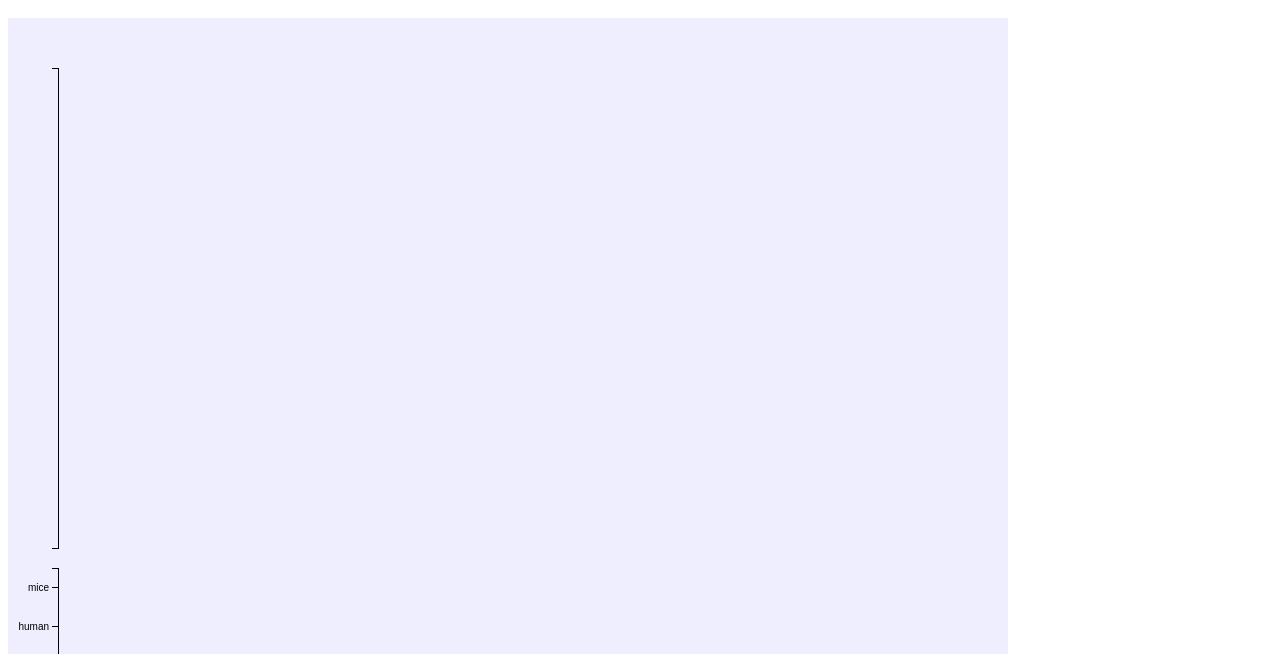
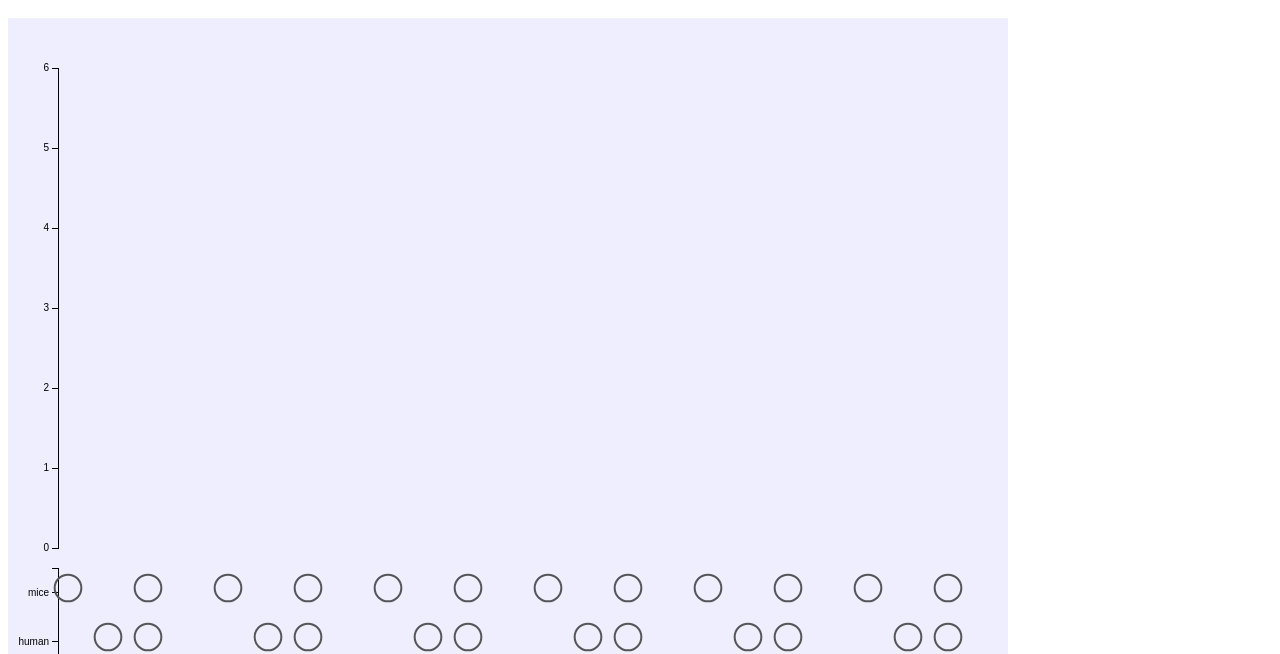
Before and after one commit to chabb/dominoPlot, a website: page web/index.html in a window 1280 px wide. Shown: the part 146-800 px from the top of the page. Drawn offline with nearby package versions, Linux system fonts and the light colour scheme.

Commit message:
Axises rendering

```diff
--- a/web/assets/css/chart.css
+++ b/web/assets/css/chart.css
@@ -11,3 +11,8 @@ dominos {
   stroke: #000;
   shape-rendering: crispEdges;
 }
+circle {
+    fill : none;
+    stroke: #555555;
+    stroke-width: 2px;
+}
--- a/web/index.html
+++ b/web/index.html
@@ -8,7 +8,6 @@
     <script type="text/javascript" src='https://code.jquery.com/jquery-2.1.4.min.js'></script>
     <script type="text/javascript" src="src/scripts/dataEngine.js"></script>
     <script type="text/javascript" src="src/scripts/svgChart.js"></script>
-    <script type="text/javascript" src="src/scripts/ui.js"></script>
 
 </head>
 
--- a/web/src/scripts/dataEngine.js
+++ b/web/src/scripts/dataEngine.js
@@ -36,6 +36,7 @@ d3.computeIntersections = function(maps,originalMapping)
 
     return {
         intersections : intersections,
+        intersectionsArray: d3.values(intersections),
         distinctElements : elements,
         numberOfSets : numberOfSets,
         currentMapping : dominoMapping,
@@ -76,3 +77,34 @@ d3.computeIntersections = function(maps,originalMapping)
         return domino;
     }
 }
+
+function reprojectArray(datum, context) {
+
+    var baseArray = datum.dominoRepresentation;
+    var newArray = [];
+    var baseMAPPING = context.originalMapping;
+    var invertedResult = context.currentInvertedMapping;
+     console.log('working on',datum,invertedResult,context);
+  // comme on itere sur le tableau, chaque element correspond a un ensemble
+  // ca devrait marcher car l'id est l'id d'une intersection donnée et ne change pas
+  // MAIS l'element de l'intersection change
+
+  // le mieux c'est de garder cette id, ca garde l'idee de "RAJOUT", et quand on rajoute un set
+  // celui-ci vient se mettre automatiquement a la fing
+
+
+  for (var i=0;i<baseArray.length;i++) {
+    //var mappedSet= invertedBaseMAPPING[i+1];
+    //var mappedIndex = result.dominoMapping[mappedSet]-1;
+    var mappedSet = invertedResult[i+1];
+    var mappedIndex =  baseMAPPING[mappedSet]-1;
+    console.log('CHECKING CIRCLE FOR',mappedSet,mappedIndex);
+    newArray.push ( {
+      baseId: datum.id,
+      hasCircle: baseArray[mappedIndex],
+      set: mappedSet,
+      compoundId: datum.id+invertedResult[i+1]
+    })
+  }
+   return newArray
+}
--- a/web/src/scripts/svgChart.js
+++ b/web/src/scripts/svgChart.js
@@ -9,7 +9,7 @@ var options = {
     },
     width : 1000,
     height: 800,
-    barWidth: 30,
+    barWidth: 40,
     barPadding: 10,
     barColor : '#111111',
     circeColor : '#123456'
@@ -27,11 +27,17 @@ var contents = d3.map([
 
 var  result = d3.computeIntersections(contents);
 
+
+
+
 // selection.call(function[, arguments…]) Invoke the function ONCE, with the provided arguments
 //The this context of the called function is also the current selection. This is slightly redundant with the first argument,
 //which we might fix in the future.
 //If you use an object's method in selection.call and need this to point to that object
 //you create a function bound to the object before calling.
+
+//APPEND returns a selection with the added ELEMENT !!
+
 
 $(document).ready(function(){
    d3.select('#main')
@@ -97,10 +103,11 @@ function dominoPlot(options) {
 
         var xDomain = d3.keys(data[0].intersections);
         var setsName = d3.keys(data[0].currentMapping);
-        var yExtent = d3.extent(data[0].intersections,function(d) { return d.elements.length; })
+        var yExtent = d3.extent( data[0].intersectionsArray,function(d) { return d.elements.length; })
         var totalWidth = xDomain.length * barWidth + (xDomain.length - 1) * barPadding;
-        console.log('THE TOTAL WIDTH',totalWidth);
+
         var barHeight = 480;
+
 
 
         // x scale for bars
@@ -112,6 +119,8 @@ function dominoPlot(options) {
         var yDomino = d3.scale.ordinal()
             .rangeRoundBands([0, x.rangeBand() * setsName.length], .0,0)
             .domain(setsName); // a bit dirty coz you access the main data
+
+
 
         // y scale for bars
         var y = d3.scale.linear()
@@ -140,6 +149,32 @@ function dominoPlot(options) {
 
         svg.select('.yaxis.axis').transition().duration(400).call(yAxis);
         svg.select('.yaxis.domino.axis').transition().duration(400).call(yAxisDomino);
+
+
+        var enter = svg
+        .append("g")
+        .attr("class","domino-axis")
+        .attr("transform","translate("+0+","+(margin.top + 500)+")")
+        .selectAll("g.dominos")
+        .data(data[0].intersectionsArray,function(d){ console.log('data key',d); return d.id})
+        .enter();
+        var center = (barWidth) / 2;
+        var r = center / 1.5
+        var dominosChart = {};
+        var dominos = enter.append("g")
+          .attr("class", "dominos")
+          .attr("transform", function(d,i){ console.log('data',d); return "translate("+(barWidth * i )+",0)" });
+
+
+        dominos.selectAll("circle").data(function(d){return reprojectArray(d,data[0])},function(d,i,j){ return d.compoundId; })
+          .enter()
+          .append("circle")
+          .attr("cx",function(d,i){ return center})
+          .attr("cy",function(d,i){ console.log(d,(result.currentMapping[d.set]));return center + (x.rangeBand())* (result.currentMapping[d.set]-1)} )
+          .attr("r", function(d) {  return r })
+          .attr("visibility",function(d,i) {
+            return d.hasCircle ? "visible" : "hidden";
+          })
 
 
     }
```
